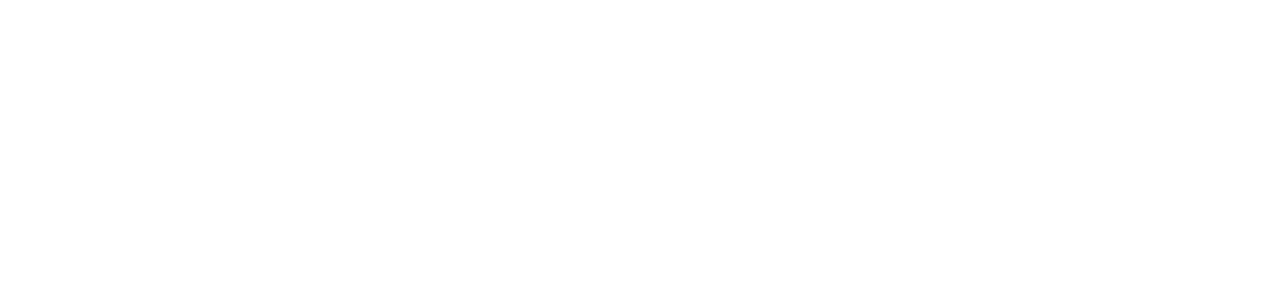
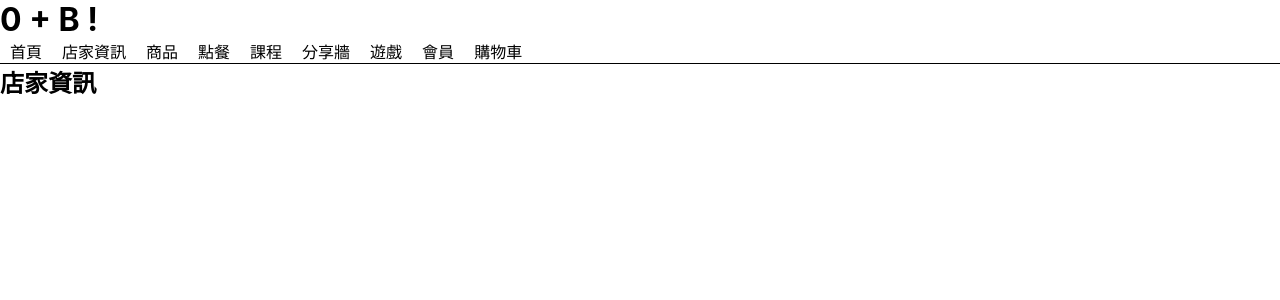
Before and after one commit to hunter850/coffee_react, a React (Create React App) app: page /store in a window 1280 px wide. Before the commit this address had no page. Shown: the top 300 px of the page. Built offline with nearby package versions, Linux system fonts and the light colour scheme; the HTML template or start-up script is replaced by a standard one.

Commit message:
新增店家訊分頁

```diff
--- a/src/App.js
+++ b/src/App.js
@@ -9,6 +9,7 @@ import Member from "./routes/member/Member";
 import Game from "./routes/game/Game";
 import Points from "./routes/game/Points";
 import Coupon from "./routes/game/Coupon";
+import Store from "./routes/store/Store";
 
 const App = () => {
     const el = (
@@ -24,6 +25,7 @@ const App = () => {
                 <Route path="/points" element={<Points />} />
                 <Route path="/coupon" element={<Coupon />} />
                 <Route path="/game" element={<Game />} />
+                <Route path="/store" element={<Store />} />
             </Routes>
         </BrowserRouter>
     );
--- a/src/component/NavBar.js
+++ b/src/component/NavBar.js
@@ -53,6 +53,7 @@ const NavBar = () => {
             <nav className="navbar">
                 <ul className="navUl">
                     <li><Link to="/">首頁</Link></li>
+                    <li><Link to="/store">店家資訊</Link></li>
                     <li><Link to="/goods">商品</Link></li>
                     <li><Link to="/food">點餐</Link></li>
                     <li><Link to="/lesson">課程</Link></li>
--- /dev/null
+++ b/src/routes/store/Store.js
@@ -0,0 +1,15 @@
+import { Fragment } from "react";
+import NavBar from "../../component/NavBar";
+
+const Store = () => {
+    const el = (
+        <Fragment>
+            <NavBar />
+            <h2>店家資訊</h2>
+        </Fragment>
+    )
+
+    return el;
+}
+
+export default Store
```
